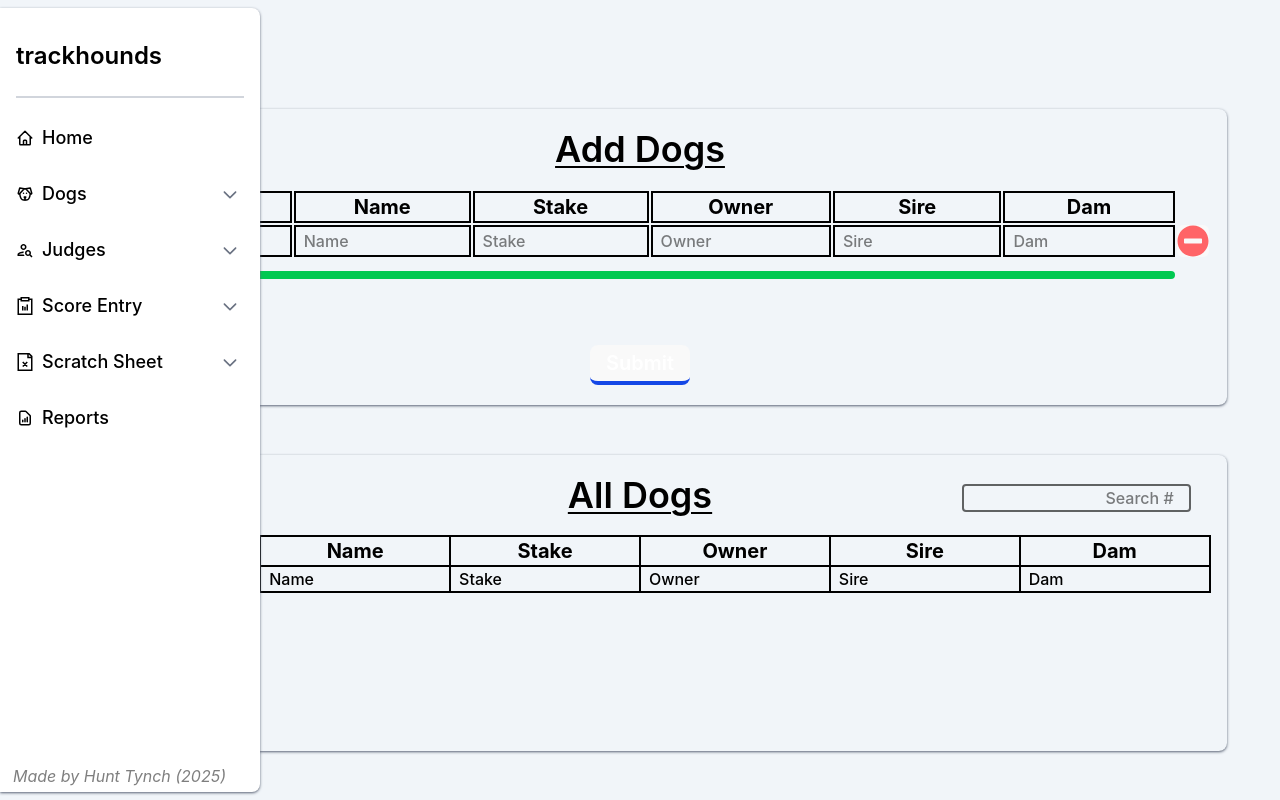
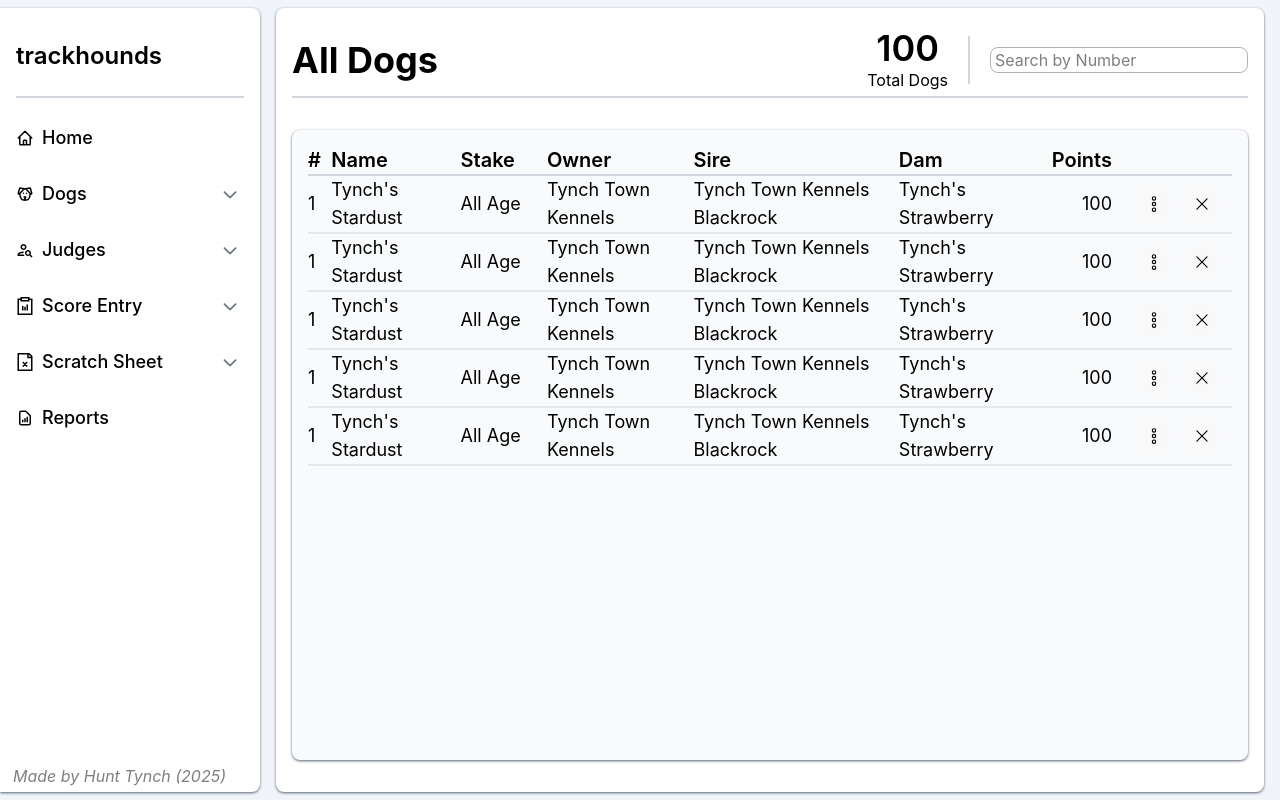
Before and after one commit to hctynch/trackhounds, a React (Vite) app in the folder frontend/: page /dogs/add in a window 1280 px wide. Built offline with nearby package versions, Linux system fonts and the light colour scheme.

Commit message:
Working on dogs frontend.

```diff
--- a/frontend/src/components/Dogs.jsx
+++ b/frontend/src/components/Dogs.jsx
@@ -1,122 +1,89 @@
-import { useState } from 'react';
-import { FaMinusCircle, FaPlusCircle } from 'react-icons/fa';
-import Box from './Box';
-
+import { PiDotsThreeOutlineVertical, PiX } from "react-icons/pi";
+import Box from "./Box";
 function Dogs() {
-  const [addHover, setAddHover] = useState(false);
 
   return (
-    <div className='w-full flex justify-evenly flex-col items-center h-screen pt-15'>
-      <Box params='w-11/12 h-2/5'>
-        <div className='relative flex flex-col text-black w-full h-full'>
-          <p className='text-4xl font-semibold my-5 underline decoration-2 underline-offset-4'>
-            Add Dogs
-          </p>
-          <div className='w-full h-[65%] overflow-y-scroll'>
-            <table className="text-start table-auto w-full border-separate">
+    <div className='grid grid-cols-2 text-black ml-[276px] mr-4 min-h-[calc(100vh-1rem)] my-2 relative'>
+      <Box params='bg-white col-span-2 pt-5'>
+        <div className='w-full flex items-center border-b-2 border-gray-300 pb-1'>
+          <p className='text-4xl font-bold'>All Dogs</p>
+          <div className='flex ml-auto items-center'>
+            <div className='flex flex-col items-center'>
+              <p className='font-semibold text-4xl'>100</p>
+              <p>Total Dogs</p>
+            </div>
+            <div className='bg-gray-300 h-12 w-0.5 mx-5' />
+            <input type='text' placeholder="Search by Number" className='border border-black/30 rounded-lg px-1'/>
+          </div>
+        </div>
+        <Box params='overflow-y-auto w-full p-4 my-8 bg-slate-50 h-full'>
+          <table className='table-auto w-full border-collapse'>
             <thead>
-                <tr className='text-xl sticky top-0 border-2'>
+              <tr className='border-b-2 border-gray-300'>
+                <th className='text-xl font-semibold text-start'>#</th>
+                <th className='text-xl font-semibold text-start'>Name</th>
+                <th className='text-xl font-semibold text-start'><div className='pr-8'>Stake</div></th>
+                <th className='text-xl font-semibold text-start'>Owner</th>
+                <th className='text-xl font-semibold text-start'>Sire</th>
+                <th className='text-xl font-semibold text-start'>Dam</th>
+                <th className='text-xl font-semibold text-end'>Points</th>
                 <th></th>
-                  <th className='border-2'>Number</th>
-                  <th className='border-2'>Name</th>
-                  <th className='border-2'>Stake</th>
-                  <th className='border-2'>Owner</th>
-                  <th className='border-2'>Sire</th>
-                  <th className='border-2'>Dam</th>
               </tr>
             </thead>
-              <tbody className=''>
-                <tr className='text-md font-medium'>
-                  <td></td>
-                  <td className='border-2'>
-                    <input type='number' placeholder='Number' className='w-full px-2'/>
-                  </td>
-                  <td className='border-2'>
-                    <input type='text' placeholder='Name' className='w-full px-2'/>
-                  </td>
-                  <td className='border-2'>
-                    <input type='text' placeholder='Stake' className='w-full px-2'/>
-                  </td>
-                  <td className='border-2'>
-                    <input type='text' placeholder='Owner' className='w-full px-2'/>
-                  </td>
-                  <td className='border-2'>
-                    <input type='text' placeholder='Sire' className='w-full px-2'/>
-                  </td>
-                  <td className='border-2'>
-                    <input type='text' placeholder='Dam' className='w-full px-2'/>
-                  </td>
-                  <td className=''>
-                    <div className='flex justify-center items-center w-full'>
-                      <button className='flex justify-center items-center text-red-400 hover:text-red-500 rounded-md cursor-pointer'><FaMinusCircle className='w-8 h-8'/></button>
-                    </div>
-                  </td>
+            <tbody>
+              <tr className='border-y-2 border-gray-200'>
+                <td className='text-md xl:text-lg text-start'><div className='pr-4'>1</div></td>
+                <td className='text-md xl:text-lg text-start'><div className='pr-4'>Tynch&apos;s Stardust</div></td>
+                <td className='text-md xl:text-lg text-start'><div className='pr-4'>All Age</div></td>
+                <td className='text-md xl:text-lg text-start'><div className='pr-4'>Tynch Town Kennels</div></td>
+                <td className='text-md xl:text-lg text-start'><div className='pr-4'>Tynch Town Kennels Blackrock</div></td>
+                <td className='text-md xl:text-lg text-start'><div className='pr-4'>Tynch&apos;s Strawberry</div></td>
+                <td className='text-md xl:text-lg text-end'>100</td>
+                <td className='pl-3 w-30 py-2'><div className='flex items-center justify-evenly'><button className='text-md xl:text-lg px-2 py-2 bg-slate-300 hover:bg-slate-400 rounded-full cursor-pointer'><PiDotsThreeOutlineVertical/></button><button className='text-md xl:text-lg bg-red-300 hover:bg-red-400 rounded-full cursor-pointer px-2 py-2'><PiX className='text-center'/></button></div></td>
               </tr>
-                <tr>
-                  <td className='text-center' colSpan='1'>
-                    <div className='flex'>
-                      <button className='text-green-500 hover:text-green-600 rounded-m cursor-pointer' onMouseEnter={() => setAddHover(true)} onMouseLeave={() => setAddHover(false)}><FaPlusCircle className='w-8 h-8' /></button>
-                    </div>
-                  </td>
-                  <td className='text-center' colSpan='6'>
-                    <div className={`${addHover ? 'bg-green-600' : 'bg-green-500'} w-full h-2 rounded-2xl`} />
-                  </td>
+              <tr className='border-y-2 border-gray-200'>
+                <td className='text-md xl:text-lg text-start'><div className='pr-4'>1</div></td>
+                <td className='text-md xl:text-lg text-start'><div className='pr-4'>Tynch&apos;s Stardust</div></td>
+                <td className='text-md xl:text-lg text-start'><div className='pr-4'>All Age</div></td>
+                <td className='text-md xl:text-lg text-start'><div className='pr-4'>Tynch Town Kennels</div></td>
+                <td className='text-md xl:text-lg text-start'><div className='pr-4'>Tynch Town Kennels Blackrock</div></td>
+                <td className='text-md xl:text-lg text-start'><div className='pr-4'>Tynch&apos;s Strawberry</div></td>
+                <td className='text-md xl:text-lg text-end'>100</td>
+                <td className='pl-3 w-30 py-2'><div className='flex items-center justify-evenly'><button className='text-md xl:text-lg px-2 py-2 bg-slate-300 hover:bg-slate-400 rounded-full cursor-pointer'><PiDotsThreeOutlineVertical/></button><button className='text-md xl:text-lg bg-red-300 hover:bg-red-400 rounded-full cursor-pointer px-2 py-2'><PiX className='text-center'/></button></div></td>
+              </tr>
+              <tr className='border-y-2 border-gray-200'>
+                <td className='text-md xl:text-lg text-start'><div className='pr-4'>1</div></td>
+                <td className='text-md xl:text-lg text-start'><div className='pr-4'>Tynch&apos;s Stardust</div></td>
+                <td className='text-md xl:text-lg text-start'><div className='pr-4'>All Age</div></td>
+                <td className='text-md xl:text-lg text-start'><div className='pr-4'>Tynch Town Kennels</div></td>
+                <td className='text-md xl:text-lg text-start'><div className='pr-4'>Tynch Town Kennels Blackrock</div></td>
+                <td className='text-md xl:text-lg text-start'><div className='pr-4'>Tynch&apos;s Strawberry</div></td>
+                <td className='text-md xl:text-lg text-end'>100</td>
+                <td className='pl-3 w-30 py-2'><div className='flex items-center justify-evenly'><button className='text-md xl:text-lg px-2 py-2 bg-slate-300 hover:bg-slate-400 rounded-full cursor-pointer'><PiDotsThreeOutlineVertical/></button><button className='text-md xl:text-lg bg-red-300 hover:bg-red-400 rounded-full cursor-pointer px-2 py-2'><PiX className='text-center'/></button></div></td>
+              </tr>
+              <tr className='border-y-2 border-gray-200'>
+                <td className='text-md xl:text-lg text-start'><div className='pr-4'>1</div></td>
+                <td className='text-md xl:text-lg text-start'><div className='pr-4'>Tynch&apos;s Stardust</div></td>
+                <td className='text-md xl:text-lg text-start'><div className='pr-4'>All Age</div></td>
+                <td className='text-md xl:text-lg text-start'><div className='pr-4'>Tynch Town Kennels</div></td>
+                <td className='text-md xl:text-lg text-start'><div className='pr-4'>Tynch Town Kennels Blackrock</div></td>
+                <td className='text-md xl:text-lg text-start'><div className='pr-4'>Tynch&apos;s Strawberry</div></td>
+                <td className='text-md xl:text-lg text-end'>100</td>
+                <td className='pl-3 w-30 py-2'><div className='flex items-center justify-evenly'><button className='text-md xl:text-lg px-2 py-2 bg-slate-300 hover:bg-slate-400 rounded-full cursor-pointer'><PiDotsThreeOutlineVertical/></button><button className='text-md xl:text-lg bg-red-300 hover:bg-red-400 rounded-full cursor-pointer px-2 py-2'><PiX className='text-center'/></button></div></td>
+              </tr>
+              <tr className='border-y-2 border-gray-200'>
+                <td className='text-md xl:text-lg text-start'><div className='pr-4'>1</div></td>
+                <td className='text-md xl:text-lg text-start'><div className='pr-4'>Tynch&apos;s Stardust</div></td>
+                <td className='text-md xl:text-lg text-start'><div className='pr-4'>All Age</div></td>
+                <td className='text-md xl:text-lg text-start'><div className='pr-4'>Tynch Town Kennels</div></td>
+                <td className='text-md xl:text-lg text-start'><div className='pr-4'>Tynch Town Kennels Blackrock</div></td>
+                <td className='text-md xl:text-lg text-start'><div className='pr-4'>Tynch&apos;s Strawberry</div></td>
+                <td className='text-md xl:text-lg text-end'>100</td>
+                <td className='pl-3 w-30 py-2'><div className='flex items-center justify-evenly'><button className='text-md xl:text-lg px-2 py-2 bg-slate-300 hover:bg-slate-400 rounded-full cursor-pointer'><PiDotsThreeOutlineVertical/></button><button className='text-md xl:text-lg bg-red-300 hover:bg-red-400 rounded-full cursor-pointer px-2 py-2'><PiX className='text-center'/></button></div></td>
               </tr>
             </tbody>
           </table>
-          </div>
-          <div className='w-full justify-center items-center flex flex-row my-5'>
-            <div className='w-1/3 flex justify-evenly items-center'>
-              <button className='border-blue-700 border-b-4 bg-blue-500 hover:bg-blue-600 hover:border-blue-900 rounded-lg text-white text-xl font-semibold px-4 py-1 cursor-pointer'>Submit</button>
-            </div>
-          </div>
-        </div>
         </Box>
-      <Box params='w-11/12 h-2/5'>
-        <div className='relative text-black h-full flex flex-col'>
-          <div className='relative flex justify-center w-full'>
-            <p className=' text-4xl font-semibold my-5 underline decoration-2 underline-offset-4'>
-              All Dogs
-            </p>
-            <input type='number' className='absolute right-5 top-[37%] border-black/60 rounded border-2 w-1/5 text-end font-medium' placeholder='Search #'></input>
-          </div>
-          <div className='w-full h-full overflow-y-scroll'>
-            <table className="text-start table-fixed w-full border-collapse">
-              <thead className='w-full'>
-                <tr className='text-xl sticky top-0 border-2 w-full'>
-                  <th className='border-2 w-1/6'>Number</th>
-                  <th className='border-2 w-1/6'>Name</th>
-                  <th className='border-2 w-1/6'>Stake</th>
-                  <th className='border-2 w-1/6'>Owner</th>
-                  <th className='border-2 w-1/6'>Sire</th>
-                  <th className='border-2 w-1/6'>Dam</th>
-                </tr>
-              </thead>
-              <tbody className='w-full'>
-                <tr className='text-md font-medium w-full'>
-                  <td className='border-2'>
-                    <p className='w-full px-2'>Number</p>
-                  </td>
-                  <td className='border-2'>
-                    <p className='w-full px-2'>Name</p>
-                  </td>
-                  <td className='border-2'>
-                    <p className='w-full px-2'>Stake</p>
-                  </td>
-                  <td className='border-2'>
-                    <p className='w-full px-2'>Owner</p>
-                  </td>
-                  <td className='border-2'>
-                    <p className='w-full px-2'>Sire</p>
-                  </td>
-                  <td className='border-2'>
-                    <p className='w-full px-2'>Dam</p>
-                  </td>
-                </tr>
-              </tbody>
-            </table>
-          </div>
-        </div>
       </Box>
     </div>
   );
--- a/frontend/src/components/Navbar.jsx
+++ b/frontend/src/components/Navbar.jsx
@@ -16,8 +16,7 @@ function Navbar() {
       caret: <RxCaretDown className='ml-auto text-gray-500 h-7 w-7'/>,
       dropdown: [
         { name: <p className='text-black font-medium'>All Dogs</p>, path: '/dogs/all' },
-        { name: <p className='text-black font-medium'>Add Dogs</p>, path: '/dogs/add' },
-        { name: <p className='text-black font-medium'>Edit/Remove Dogs</p>, path: '/dogs/edit' }
+        { name: <p className='text-black font-medium'>Add Dogs</p>, path: '/dogs/add' }
       ]
     },
     {
```
Also changed, not shown: frontend/src/components/Home.jsx (+17 -17 lines). Lines whose indentation alone changed are shown as unchanged.
